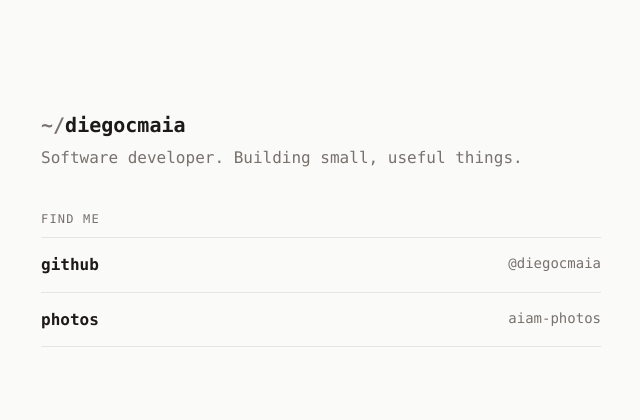
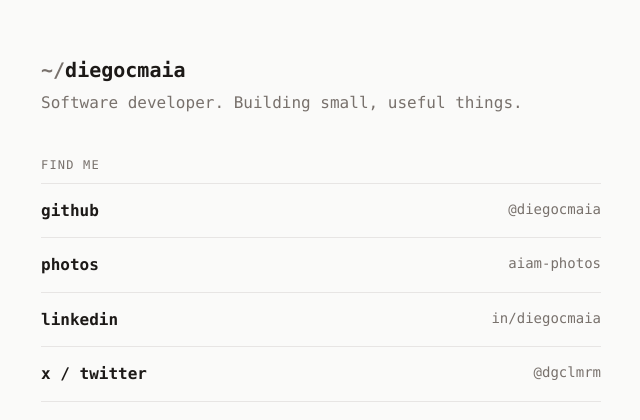
Before and after one commit to diegocmaia/diegocmaia.github.io, a plain HTML site: page index.html in a window 1280 px wide. Shown: the part 172-592 px from the top of the page, without its empty margins (319-959 px from the left). Drawn offline with Linux system fonts and the light colour scheme.

Commit message:
Add LinkedIn and X links
Co-Authored-By: Claude Opus 5.5 <noreply@anthropic.com>

```diff
--- a/index.html
+++ b/index.html
@@ -65,10 +65,8 @@
     <ul>
       <li><a class="project" href="https://github.com/diegocmaia"><strong>github</strong><span>@diegocmaia</span></a></li>
       <li><a class="project" href="https://diegocmaia.github.io/aiam-photos/"><strong>photos</strong><span>aiam-photos</span></a></li>
-      <!-- Add your URLs and uncomment:
-      <li><a class="project" href="https://www.linkedin.com/in/YOUR-HANDLE/"><strong>linkedin</strong><span>in/YOUR-HANDLE</span></a></li>
-      <li><a class="project" href="https://x.com/YOUR-HANDLE"><strong>x / twitter</strong><span>@YOUR-HANDLE</span></a></li>
-      -->
+      <li><a class="project" href="https://www.linkedin.com/in/diegocmaia/"><strong>linkedin</strong><span>in/diegocmaia</span></a></li>
+      <li><a class="project" href="https://x.com/dgclmrm"><strong>x / twitter</strong><span>@dgclmrm</span></a></li>
     </ul>
   </main>
 </body>
```
